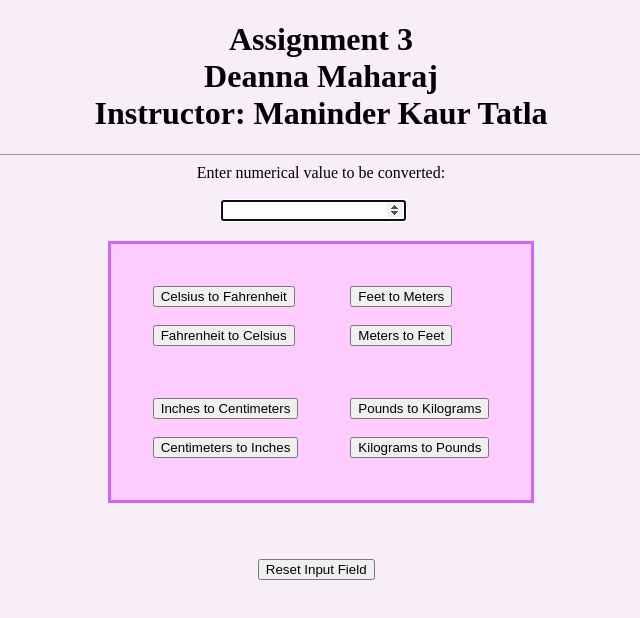
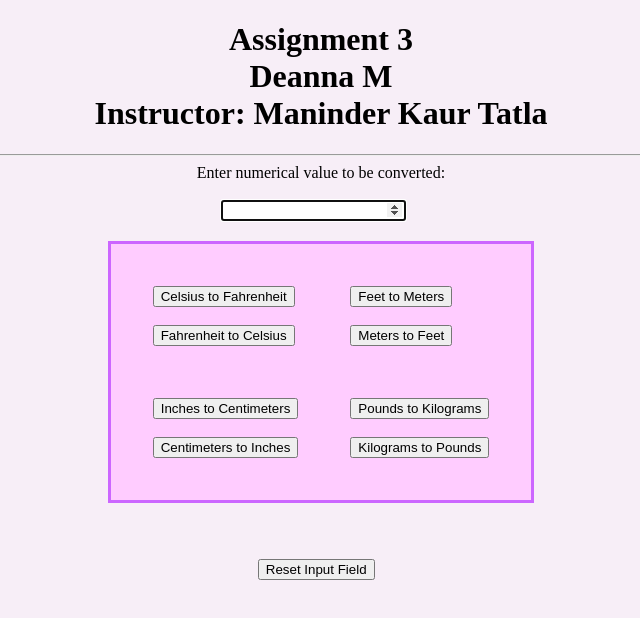
Before and after one commit to deannamaharaj/A3, a plain HTML site: page index.html in a window 1280 px wide. Shown: the whole page, without its empty margins (319-959 px from the left). Drawn offline with Linux system fonts and the light colour scheme.

Commit message:
Update index.html

```diff
--- a/index.html
+++ b/index.html
@@ -13,7 +13,7 @@ and open the template in the editor.
     </head>
     <body>
         <script src="scripts/a3-Javascript.js"></script>
-        <h1>Assignment 3<br>Deanna Maharaj <br>Instructor: Maninder Kaur Tatla</h1>
+        <h1>Assignment 3<br>Deanna M <br>Instructor: Maninder Kaur Tatla</h1>
         <hr>
 
         <p>Enter numerical value to be converted:</p><br>
```
